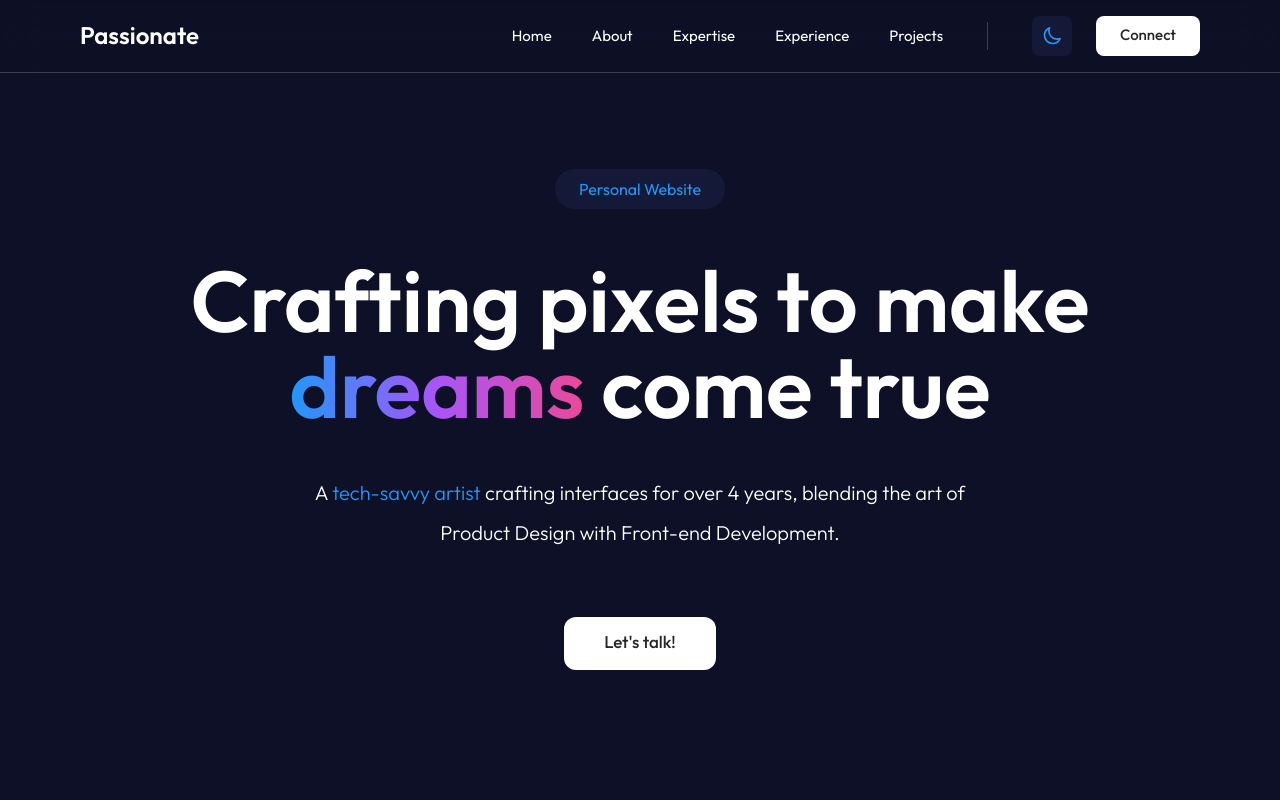
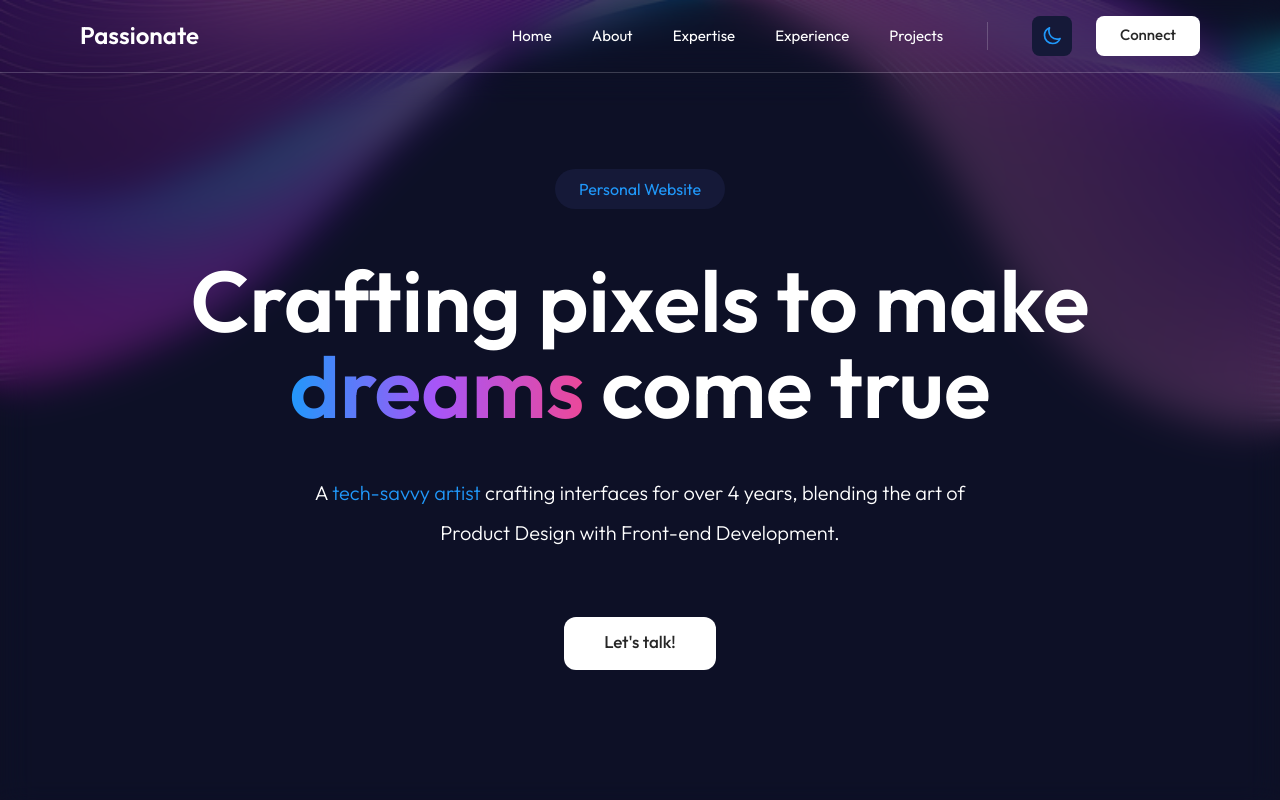
Before and after one commit to alif-firdaus/Passionate-React, a React (Create React App) app: page / in a window 1280 px wide. Shown: the top 800 px of the page. Built offline with nearby package versions, Linux system fonts and the light colour scheme.

Commit message:
Hero Section fluid : added

```diff
--- a/src/Pages/Hero.jsx
+++ b/src/Pages/Hero.jsx
@@ -1,10 +1,25 @@
 import React from "react";
+
+// Import Images
+import pattern from "../Assets/Images/pattern.png";
+import pattern2 from "../Assets/Images/pattern2.png";
 
 const Hero = () => {
 	return (
+		<>
+			<img
+				src={pattern}
+				alt="pattern"
+				className="absolute top-0 block w-screen opacity-30 h-96 lg:hidden"
+			/>
+			<img
+				src={pattern2}
+				alt="pattern2"
+				className="absolute top-0 hidden w-screen opacity-30 lg:block"
+			/>
 			<div
 				id="home"
-			className="pt-20 pb-20 lg:pb-36 lg:pt-24 h-fit px-sectionpxsm"
+				className="pt-20 pb-20 lg:pb-36 lg:pt-24 h-fit px-sectionpxsm backdrop-blur-lg"
 			>
 				{/* Hero Identity */}
 				<div className="relative px-6 py-2 m-auto align-middle rounded-full dark:bg-darksecondary bg-softblue w-fit h-fit">
@@ -31,8 +46,8 @@ const Hero = () => {
 						<span className="dark:text-darkprimary text-lightprimary">
 							tech-savvy artist
 						</span>{" "}
-					crafting interfaces for over 4 years, blending the art of
-					Product Design with Front-end Development.
+						crafting interfaces for over 4 years, blending the art
+						of Product Design with Front-end Development.
 					</p>
 				</div>
 
@@ -43,6 +58,7 @@ const Hero = () => {
 					</button>
 				</div>
 			</div>
+		</>
 	);
 };
 
```
Lines whose indentation alone changed are shown as unchanged.
